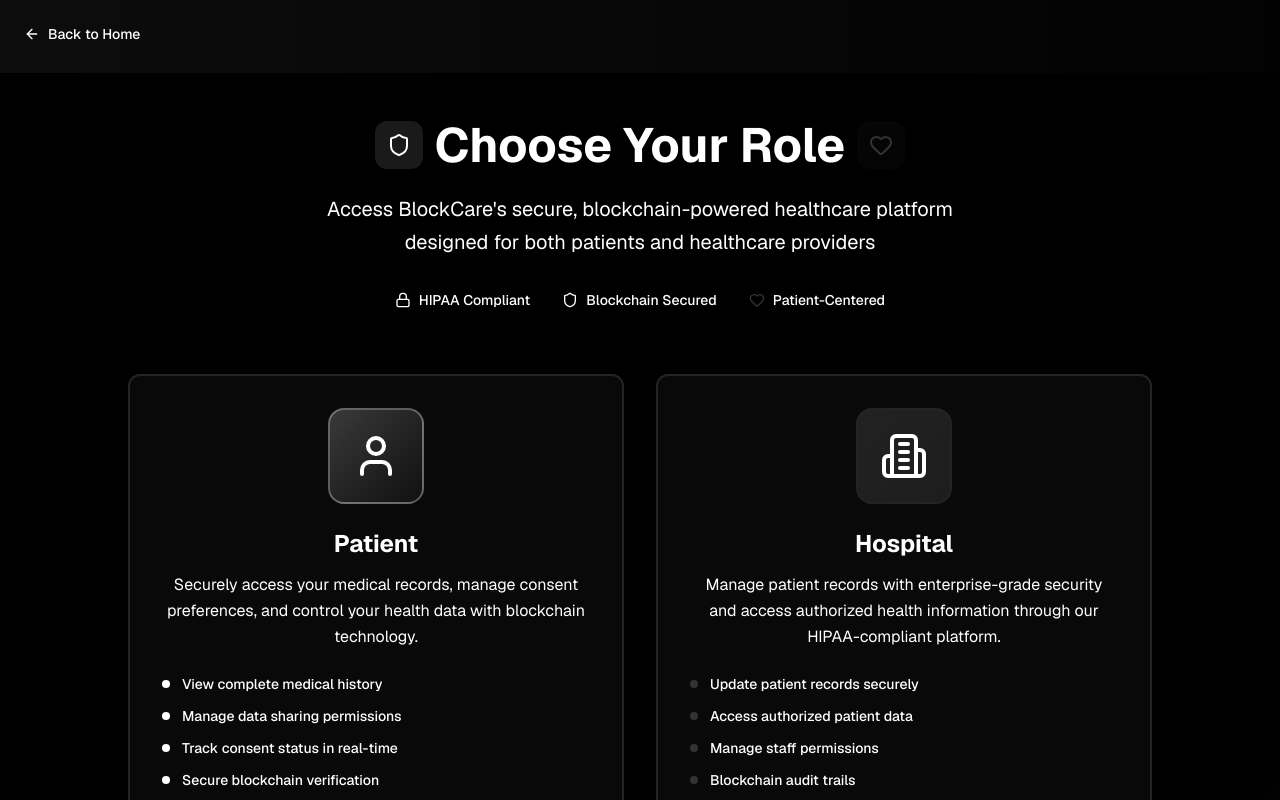
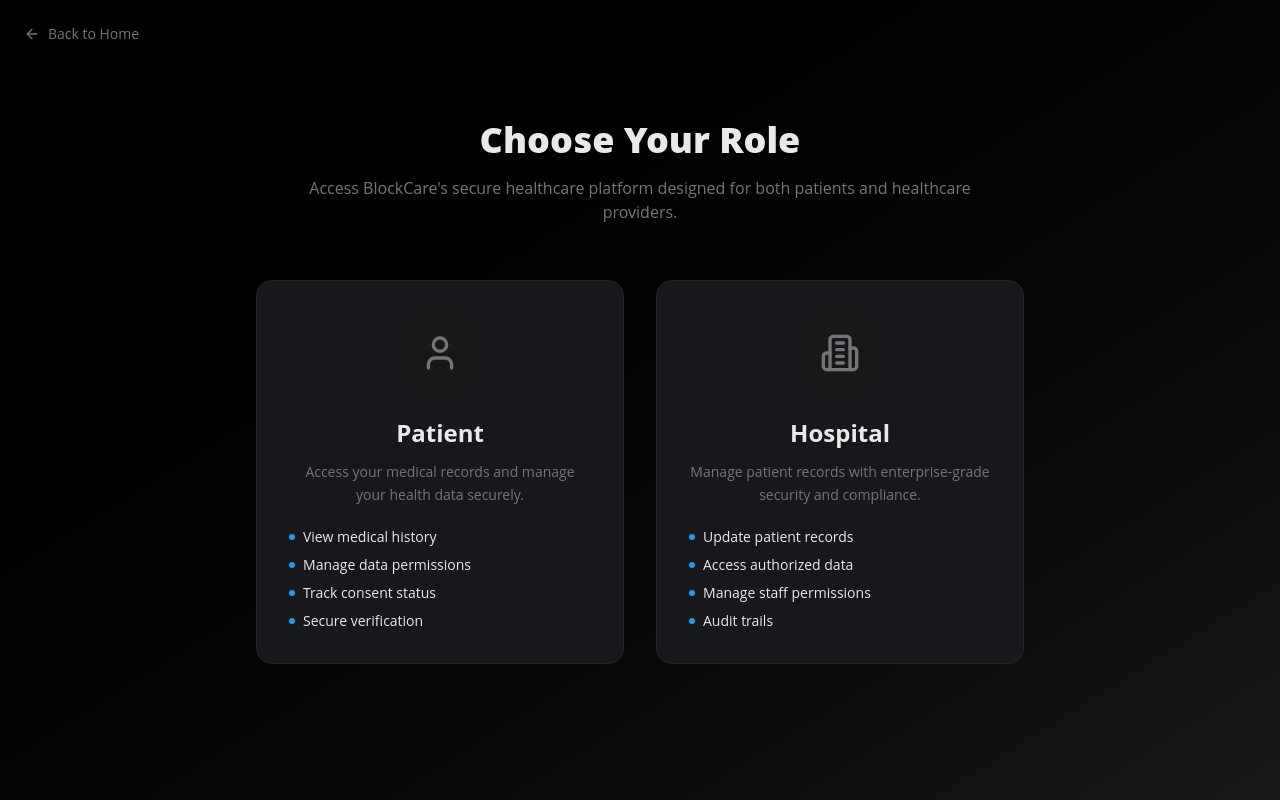
Before and after one commit to nishanthsb2003/BlockCare, a Next.js app in the folder frontend/: page /login in a window 1280 px wide. Shown: the top 800 px of the page. Built offline with nearby package versions, Linux system fonts and the light colour scheme.

Commit message:
feat: update styling and structure for login pages and global styles

```diff
--- a/frontend/src/app/globals.css
+++ b/frontend/src/app/globals.css
@@ -1,99 +1,152 @@
 @import "tailwindcss";
 
 .light {
-  --background: rgb(252, 252, 252);
-  --foreground: rgb(0, 0, 0);
-  --card: rgb(255, 255, 255);
-  --card-foreground: rgb(0, 0, 0);
-  --popover: rgb(252, 252, 252);
-  --popover-foreground: rgb(0, 0, 0);
-  --primary: rgb(0, 0, 0);
-  --primary-foreground: rgb(255, 255, 255);
-  --secondary: rgb(235, 235, 235);
-  --secondary-foreground: rgb(0, 0, 0);
-  --muted: rgb(245, 245, 245);
-  --muted-foreground: rgb(82, 82, 82);
-  --accent: rgb(235, 235, 235);
-  --accent-foreground: rgb(0, 0, 0);
-  --destructive: rgb(229, 75, 79);
-  --destructive-foreground: rgb(255, 255, 255);
-  --border: rgb(228, 228, 228);
-  --input: rgb(235, 235, 235);
-  --ring: rgb(0, 0, 0);
-  --chart-1: rgb(255, 174, 4);
-  --chart-2: rgb(45, 98, 239);
-  --chart-3: rgb(164, 164, 164);
-  --chart-4: rgb(228, 228, 228);
-  --chart-5: rgb(116, 116, 116);
-  --sidebar: rgb(252, 252, 252);
-  --sidebar-foreground: rgb(0, 0, 0);
-  --sidebar-primary: rgb(0, 0, 0);
-  --sidebar-primary-foreground: rgb(255, 255, 255);
-  --sidebar-accent: rgb(235, 235, 235);
-  --sidebar-accent-foreground: rgb(0, 0, 0);
-  --sidebar-border: rgb(235, 235, 235);
-  --sidebar-ring: rgb(0, 0, 0);
-  --font-sans: Geist, sans-serif;
+  --background: oklch(1.0000 0 0);
+  --foreground: oklch(0.1884 0.0128 248.5103);
+  --card: oklch(0.9784 0.0011 197.1387);
+  --card-foreground: oklch(0.1884 0.0128 248.5103);
+  --popover: oklch(1.0000 0 0);
+  --popover-foreground: oklch(0.1884 0.0128 248.5103);
+  --primary: oklch(0.6723 0.1606 244.9955);
+  --primary-foreground: oklch(1.0000 0 0);
+  --secondary: oklch(0.1884 0.0128 248.5103);
+  --secondary-foreground: oklch(1.0000 0 0);
+  --muted: oklch(0.9222 0.0013 286.3737);
+  --muted-foreground: oklch(0.1884 0.0128 248.5103);
+  --accent: oklch(0.9392 0.0166 250.8453);
+  --accent-foreground: oklch(0.6723 0.1606 244.9955);
+  --destructive: oklch(0.6188 0.2376 25.7658);
+  --destructive-foreground: oklch(1.0000 0 0);
+  --border: oklch(0.9317 0.0118 231.6594);
+  --input: oklch(0.9809 0.0025 228.7836);
+  --ring: oklch(0.6818 0.1584 243.3540);
+  --chart-1: oklch(0.6723 0.1606 244.9955);
+  --chart-2: oklch(0.6907 0.1554 160.3454);
+  --chart-3: oklch(0.8214 0.1600 82.5337);
+  --chart-4: oklch(0.7064 0.1822 151.7125);
+  --chart-5: oklch(0.5919 0.2186 10.5826);
+  --sidebar: oklch(0.9784 0.0011 197.1387);
+  --sidebar-foreground: oklch(0.1884 0.0128 248.5103);
+  --sidebar-primary: oklch(0.6723 0.1606 244.9955);
+  --sidebar-primary-foreground: oklch(1.0000 0 0);
+  --sidebar-accent: oklch(0.9392 0.0166 250.8453);
+  --sidebar-accent-foreground: oklch(0.6723 0.1606 244.9955);
+  --sidebar-border: oklch(0.9271 0.0101 238.5177);
+  --sidebar-ring: oklch(0.6818 0.1584 243.3540);
+  --font-sans: Open Sans, sans-serif;
   --font-serif: Georgia, serif;
-  --font-mono: Geist Mono, monospace;
-  --radius: 0.5rem;
-  --shadow-2xs: 0px 1px 2px 0px hsl(0 0% 0% / 0.09);
-  --shadow-xs: 0px 1px 2px 0px hsl(0 0% 0% / 0.09);
-  --shadow-sm: 0px 1px 2px 0px hsl(0 0% 0% / 0.18), 0px 1px 2px -1px hsl(0 0% 0% / 0.18);
-  --shadow: 0px 1px 2px 0px hsl(0 0% 0% / 0.18), 0px 1px 2px -1px hsl(0 0% 0% / 0.18);
-  --shadow-md: 0px 1px 2px 0px hsl(0 0% 0% / 0.18), 0px 2px 4px -1px hsl(0 0% 0% / 0.18);
-  --shadow-lg: 0px 1px 2px 0px hsl(0 0% 0% / 0.18), 0px 4px 6px -1px hsl(0 0% 0% / 0.18);
-  --shadow-xl: 0px 1px 2px 0px hsl(0 0% 0% / 0.18), 0px 8px 10px -1px hsl(0 0% 0% / 0.18);
-  --shadow-2xl: 0px 1px 2px 0px hsl(0 0% 0% / 0.45);
+  --font-mono: Menlo, monospace;
+  --radius: 1.3rem;
+  --shadow-2xs: 0px 2px 0px 0px hsl(202.8169 89.1213% 53.1373% / 0.00);
+  --shadow-xs: 0px 2px 0px 0px hsl(202.8169 89.1213% 53.1373% / 0.00);
+  --shadow-sm: 0px 2px 0px 0px hsl(202.8169 89.1213% 53.1373% / 0.00), 0px 1px 2px -1px hsl(202.8169 89.1213% 53.1373% / 0.00);
+  --shadow: 0px 2px 0px 0px hsl(202.8169 89.1213% 53.1373% / 0.00), 0px 1px 2px -1px hsl(202.8169 89.1213% 53.1373% / 0.00);
+  --shadow-md: 0px 2px 0px 0px hsl(202.8169 89.1213% 53.1373% / 0.00), 0px 2px 4px -1px hsl(202.8169 89.1213% 53.1373% / 0.00);
+  --shadow-lg: 0px 2px 0px 0px hsl(202.8169 89.1213% 53.1373% / 0.00), 0px 4px 6px -1px hsl(202.8169 89.1213% 53.1373% / 0.00);
+  --shadow-xl: 0px 2px 0px 0px hsl(202.8169 89.1213% 53.1373% / 0.00), 0px 8px 10px -1px hsl(202.8169 89.1213% 53.1373% / 0.00);
+  --shadow-2xl: 0px 2px 0px 0px hsl(202.8169 89.1213% 53.1373% / 0.00);
   --tracking-normal: 0em;
   --spacing: 0.25rem;
 }
 
 :root {
-  --background: rgb(0, 0, 0);
-  --foreground: rgb(255, 255, 255);
-  --card: rgb(9, 9, 9);
-  --card-foreground: rgb(255, 255, 255);
-  --popover: rgb(18, 18, 18);
-  --popover-foreground: rgb(255, 255, 255);
-  --primary: rgb(255, 255, 255);
-  --primary-foreground: rgb(0, 0, 0);
-  --secondary: rgb(34, 34, 34);
-  --secondary-foreground: rgb(255, 255, 255);
-  --muted: rgb(29, 29, 29);
-  --muted-foreground: rgb(164, 164, 164);
-  --accent: rgb(51, 51, 51);
-  --accent-foreground: rgb(255, 255, 255);
-  --destructive: rgb(255, 91, 91);
-  --destructive-foreground: rgb(0, 0, 0);
-  --border: rgb(36, 36, 36);
-  --input: rgb(51, 51, 51);
-  --ring: rgb(164, 164, 164);
-  --chart-1: rgb(255, 174, 4);
-  --chart-2: rgb(38, 113, 244);
-  --chart-3: rgb(116, 116, 116);
-  --chart-4: rgb(82, 82, 82);
-  --chart-5: rgb(228, 228, 228);
-  --sidebar: rgb(18, 18, 18);
-  --sidebar-foreground: rgb(255, 255, 255);
-  --sidebar-primary: rgb(255, 255, 255);
-  --sidebar-primary-foreground: rgb(0, 0, 0);
-  --sidebar-accent: rgb(51, 51, 51);
-  --sidebar-accent-foreground: rgb(255, 255, 255);
-  --sidebar-border: rgb(51, 51, 51);
-  --sidebar-ring: rgb(164, 164, 164);
-  --font-sans: Geist, sans-serif;
+  --background: oklch(0 0 0);
+  --foreground: oklch(0.9328 0.0025 228.7857);
+  --card: oklch(0.2097 0.0080 274.5332);
+  --card-foreground: oklch(0.8853 0 0);
+  --popover: oklch(0 0 0);
+  --popover-foreground: oklch(0.9328 0.0025 228.7857);
+  --primary: oklch(0.6692 0.1607 245.0110);
+  --primary-foreground: oklch(1.0000 0 0);
+  --secondary: oklch(0.9622 0.0035 219.5331);
+  --secondary-foreground: oklch(0.1884 0.0128 248.5103);
+  --muted: oklch(0.2090 0 0);
+  --muted-foreground: oklch(0.5637 0.0078 247.9662);
+  --accent: oklch(0.1928 0.0331 242.5459);
+  --accent-foreground: oklch(0.6692 0.1607 245.0110);
+  --destructive: oklch(0.6188 0.2376 25.7658);
+  --destructive-foreground: oklch(1.0000 0 0);
+  --border: oklch(0.2674 0.0047 248.0045);
+  --input: oklch(0.3020 0.0288 244.8244);
+  --ring: oklch(0.6818 0.1584 243.3540);
+  --chart-1: oklch(0.6723 0.1606 244.9955);
+  --chart-2: oklch(0.6907 0.1554 160.3454);
+  --chart-3: oklch(0.8214 0.1600 82.5337);
+  --chart-4: oklch(0.7064 0.1822 151.7125);
+  --chart-5: oklch(0.5919 0.2186 10.5826);
+  --sidebar: oklch(0.2097 0.0080 274.5332);
+  --sidebar-foreground: oklch(0.8853 0 0);
+  --sidebar-primary: oklch(0.6818 0.1584 243.3540);
+  --sidebar-primary-foreground: oklch(1.0000 0 0);
+  --sidebar-accent: oklch(0.1928 0.0331 242.5459);
+  --sidebar-accent-foreground: oklch(0.6692 0.1607 245.0110);
+  --sidebar-border: oklch(0.3795 0.0220 240.5943);
+  --sidebar-ring: oklch(0.6818 0.1584 243.3540);
+  --font-sans: Open Sans, sans-serif;
   --font-serif: Georgia, serif;
-  --font-mono: Geist Mono, monospace;
-  --radius: 0.5rem;
-  --shadow-2xs: 0px 1px 2px 0px hsl(0 0% 0% / 0.09);
-  --shadow-xs: 0px 1px 2px 0px hsl(0 0% 0% / 0.09);
-  --shadow-sm: 0px 1px 2px 0px hsl(0 0% 0% / 0.18), 0px 1px 2px -1px hsl(0 0% 0% / 0.18);
-  --shadow: 0px 1px 2px 0px hsl(0 0% 0% / 0.18), 0px 1px 2px -1px hsl(0 0% 0% / 0.18);
-  --shadow-md: 0px 1px 2px 0px hsl(0 0% 0% / 0.18), 0px 2px 4px -1px hsl(0 0% 0% / 0.18);
-  --shadow-lg: 0px 1px 2px 0px hsl(0 0% 0% / 0.18), 0px 4px 6px -1px hsl(0 0% 0% / 0.18);
-  --shadow-xl: 0px 1px 2px 0px hsl(0 0% 0% / 0.18), 0px 8px 10px -1px hsl(0 0% 0% / 0.18);
-  --shadow-2xl: 0px 1px 2px 0px hsl(0 0% 0% / 0.45);
+  --font-mono: Menlo, monospace;
+  --radius: 1.3rem;
+  --shadow-2xs: 0px 2px 0px 0px hsl(202.8169 89.1213% 53.1373% / 0.00);
+  --shadow-xs: 0px 2px 0px 0px hsl(202.8169 89.1213% 53.1373% / 0.00);
+  --shadow-sm: 0px 2px 0px 0px hsl(202.8169 89.1213% 53.1373% / 0.00), 0px 1px 2px -1px hsl(202.8169 89.1213% 53.1373% / 0.00);
+  --shadow: 0px 2px 0px 0px hsl(202.8169 89.1213% 53.1373% / 0.00), 0px 1px 2px -1px hsl(202.8169 89.1213% 53.1373% / 0.00);
+  --shadow-md: 0px 2px 0px 0px hsl(202.8169 89.1213% 53.1373% / 0.00), 0px 2px 4px -1px hsl(202.8169 89.1213% 53.1373% / 0.00);
+  --shadow-lg: 0px 2px 0px 0px hsl(202.8169 89.1213% 53.1373% / 0.00), 0px 4px 6px -1px hsl(202.8169 89.1213% 53.1373% / 0.00);
+  --shadow-xl: 0px 2px 0px 0px hsl(202.8169 89.1213% 53.1373% / 0.00), 0px 8px 10px -1px hsl(202.8169 89.1213% 53.1373% / 0.00);
+  --shadow-2xl: 0px 2px 0px 0px hsl(202.8169 89.1213% 53.1373% / 0.00);
+}
+
+@theme inline {
+  --color-background: var(--background);
+  --color-foreground: var(--foreground);
+  --color-card: var(--card);
+  --color-card-foreground: var(--card-foreground);
+  --color-popover: var(--popover);
+  --color-popover-foreground: var(--popover-foreground);
+  --color-primary: var(--primary);
+  --color-primary-foreground: var(--primary-foreground);
+  --color-secondary: var(--secondary);
+  --color-secondary-foreground: var(--secondary-foreground);
+  --color-muted: var(--muted);
+  --color-muted-foreground: var(--muted-foreground);
+  --color-accent: var(--accent);
+  --color-accent-foreground: var(--accent-foreground);
+  --color-destructive: var(--destructive);
+  --color-destructive-foreground: var(--destructive-foreground);
+  --color-border: var(--border);
+  --color-input: var(--input);
+  --color-ring: var(--ring);
+  --color-chart-1: var(--chart-1);
+  --color-chart-2: var(--chart-2);
+  --color-chart-3: var(--chart-3);
+  --color-chart-4: var(--chart-4);
+  --color-chart-5: var(--chart-5);
+  --color-sidebar: var(--sidebar);
+  --color-sidebar-foreground: var(--sidebar-foreground);
+  --color-sidebar-primary: var(--sidebar-primary);
+  --color-sidebar-primary-foreground: var(--sidebar-primary-foreground);
+  --color-sidebar-accent: var(--sidebar-accent);
+  --color-sidebar-accent-foreground: var(--sidebar-accent-foreground);
+  --color-sidebar-border: var(--sidebar-border);
+  --color-sidebar-ring: var(--sidebar-ring);
+
+  --font-sans: var(--font-sans);
+  --font-mono: var(--font-mono);
+  --font-serif: var(--font-serif);
+
+  --radius-sm: calc(var(--radius) - 4px);
+  --radius-md: calc(var(--radius) - 2px);
+  --radius-lg: var(--radius);
+  --radius-xl: calc(var(--radius) + 4px);
+
+  --shadow-2xs: var(--shadow-2xs);
+  --shadow-xs: var(--shadow-xs);
+  --shadow-sm: var(--shadow-sm);
+  --shadow: var(--shadow);
+  --shadow-md: var(--shadow-md);
+  --shadow-lg: var(--shadow-lg);
+  --shadow-xl: var(--shadow-xl);
+  --shadow-2xl: var(--shadow-2xl);
 }
 body{
   background: var(--background);
--- a/frontend/src/app/login/doctor/page.tsx
+++ b/frontend/src/app/login/doctor/page.tsx
@@ -224,7 +224,7 @@
               {/* Submit Button */}
               <Button
                 type="submit"
-                className="w-full h-11 bg-secondary hover:text-black"
+                className="w-full h-11 bg-primary hover:bg-black"
                 disabled={isLoading}
               >
                 {isLoading ? (
--- a/frontend/src/app/login/page.tsx
+++ b/frontend/src/app/login/page.tsx
@@ -1,16 +1,7 @@
 "use client";
 import type React from "react";
 import { useState } from "react";
-import {
-  User,
-  Building2,
-  ArrowLeft,
-  CheckCircle,
-  ArrowRight,
-  Shield,
-  Heart,
-  Lock,
-} from "lucide-react";
+import { User, Building2, ArrowLeft, Loader2 } from "lucide-react";
 import Link from "next/link";
 import { useRouter } from "next/navigation";
 
@@ -19,7 +10,6 @@
   description: string;
   features: string[];
   icon: React.ReactNode;
-  isPrimary: boolean;
   isSelected: boolean;
   onClick: () => void;
 }
@@ -29,18 +19,17 @@
   description,
   features,
   icon,
-  isPrimary,
   isSelected,
   onClick,
 }) => {
   return (
     <div
       onClick={onClick}
-      className={`relative group cursor-pointer rounded-xl p-8 transition-all duration-300 border-2 hover:shadow-xl hover:-translate-y-1
+      className={`cursor-pointer rounded-2xl p-8 border bg-card shadow-md transition-all duration-300 transform
         ${
           isSelected
-            ? "border-primary shadow-xl scale-[1.02] bg-card ring-2 ring-primary/20"
-            : "border-border hover:border-primary/50 bg-card hover:shadow-lg"
+            ? "border-primary bg-gradient-to-br from-primary/10 to-primary/5 shadow-lg scale-[1.02]"
+            : "border-border hover:shadow-lg hover:scale-[1.02]"
         }
       `}
       tabIndex={0}
@@ -53,53 +42,27 @@
         }
       }}
     >
-      {isSelected && (
-        <div className="absolute -top-2 -right-2 bg-primary rounded-full p-2 shadow-lg animate-in zoom-in-50 duration-300">
-          <CheckCircle className="h-5 w-5 text-primary-foreground" />
-        </div>
-      )}
-
       <div className="flex justify-center mb-6">
-        <div
-          className={`h-24 w-24 flex items-center justify-center rounded-2xl transition-all duration-300 group-hover:scale-110
-            ${
-              isPrimary
-                ? "bg-gradient-to-br from-primary/20 to-accent/20 border-2 border-primary/30"
-                : "bg-gradient-to-br from-secondary to-muted border-2 border-border"
-            }
-          `}
-        >
-          <div
-            className={`transition-colors ${
-              isPrimary ? "text-primary" : "text-muted-foreground"
-            }`}
-          >
-            {icon}
-          </div>
+        <div className="h-20 w-20 flex items-center justify-center rounded-xl bg-muted shadow-inner">
+          <div className="text-muted-foreground">{icon}</div>
         </div>
       </div>
 
-      <h3 className="text-2xl font-bold text-center mb-3 text-foreground group-hover:text-primary transition-colors">
+      <h3 className="text-2xl font-bold text-center mb-3 text-foreground">
         {title}
       </h3>
-      <p className="text-base text-center text-muted-foreground mb-6 leading-relaxed">
+      <p className="text-sm text-center text-muted-foreground mb-5 leading-relaxed">
         {description}
       </p>
 
-      <ul className="space-y-3 text-sm">
+      <ul className="space-y-2 text-sm">
         {features.map((feature, i) => (
-          <li key={i} className="flex items-center gap-3 text-foreground">
-            <div
-              className={`h-2 w-2 rounded-full flex-shrink-0 transition-colors
-                ${isPrimary ? "bg-primary" : "bg-accent"}
-              `}
-            />
-            <span className="font-medium">{feature}</span>
+          <li key={i} className="flex items-center gap-2 text-foreground">
+            <div className="h-1.5 w-1.5 rounded-full bg-primary flex-shrink-0" />
+            <span>{feature}</span>
           </li>
         ))}
       </ul>
-
-      <div className="absolute inset-0 rounded-xl bg-gradient-to-br from-primary/5 to-transparent opacity-0 group-hover:opacity-100 transition-opacity duration-300 pointer-events-none" />
     </div>
   );
 };
@@ -116,29 +79,27 @@
       key: "patient" as const,
       title: "Patient",
       description:
-        "Securely access your medical records, manage consent preferences, and control your health data with blockchain technology.",
+        "Access your medical records and manage your health data securely.",
       features: [
-        "View complete medical history",
-        "Manage data sharing permissions",
-        "Track consent status in real-time",
-        "Secure blockchain verification",
+        "View medical history",
+        "Manage data permissions",
+        "Track consent status",
+        "Secure verification",
       ],
-      icon: <User className="h-12 w-12" />,
-      isPrimary: true,
+      icon: <User className="h-10 w-10" />,
     },
     {
       key: "hospital" as const,
       title: "Hospital",
       description:
-        "Manage patient records with enterprise-grade security and access authorized health information through our HIPAA-compliant platform.",
+        "Manage patient records with enterprise-grade security and compliance.",
       features: [
-        "Update patient records securely",
-        "Access authorized patient data",
+        "Update patient records",
+        "Access authorized data",
         "Manage staff permissions",
-        "Blockchain audit trails",
+        "Audit trails",
       ],
-      icon: <Building2 className="h-12 w-12" />,
-      isPrimary: false,
+      icon: <Building2 className="h-10 w-10" />,
     },
   ];
 
@@ -148,12 +109,7 @@
 
     try {
       await new Promise((res) => setTimeout(res, 1500));
-      // Redirect based on selected role
-      if (selectedRole === "patient") {
-        router.push("/login/user");
-      } else if (selectedRole === "hospital") {
-        router.push("/login/doctor");
-      }
+      router.push(selectedRole === "patient" ? "/login/user" : "/login/doctor");
     } catch (error) {
       console.error("Navigation failed:", error);
       setIsLoading(false);
@@ -161,56 +117,30 @@
   };
 
   return (
-    <div className="min-h-screen bg-gradient-to-br from-background via-background to-secondary/30">
-      <header className="relative">
-        <div className="absolute inset-0 bg-gradient-to-r from-primary/5 to-accent/5" />
-        <div className="relative p-6">
+    <div className="min-h-screen bg-gradient-to-br from-background to-muted">
+      <header className="p-6">
         <Link
           href="/"
-            className="inline-flex items-center gap-2 text-sm text-muted-foreground hover:text-primary transition-colors font-medium"
+          className="inline-flex items-center gap-2 text-sm text-muted-foreground hover:text-foreground transition-colors"
         >
           <ArrowLeft className="h-4 w-4" />
           Back to Home
         </Link>
-        </div>
       </header>
 
-      <main className="flex-1 px-4 py-12">
-        <div className="max-w-6xl mx-auto">
-          <div className="text-center mb-16">
-            <div className="flex justify-center items-center gap-3 mb-6">
-              <div className="h-12 w-12 bg-primary/10 rounded-xl flex items-center justify-center">
-                <Shield className="h-6 w-6 text-primary" />
-              </div>
-              <h1 className="text-4xl md:text-5xl font-bold text-foreground">
+      <main className="px-4 py-12">
+        <div className="max-w-5xl mx-auto">
+          <div className="text-center mb-14">
+            <h1 className="text-4xl font-extrabold text-foreground mb-4">
               Choose Your Role
             </h1>
-              <div className="h-12 w-12 bg-accent/10 rounded-xl flex items-center justify-center">
-                <Heart className="h-6 w-6 text-accent" />
-              </div>
-            </div>
-            <p className="text-xl text-muted-foreground max-w-2xl mx-auto leading-relaxed">
-              Access BlockCare's secure, blockchain-powered healthcare platform
-              designed for both patients and healthcare providers
+            <p className="text-base text-muted-foreground max-w-2xl mx-auto">
+              Access BlockCare's secure healthcare platform designed for both
+              patients and healthcare providers.
             </p>
-
-            <div className="flex justify-center items-center gap-8 mt-8 text-sm text-muted-foreground">
-              <div className="flex items-center gap-2">
-                <Lock className="h-4 w-4 text-primary" />
-                <span className="font-medium">HIPAA Compliant</span>
-              </div>
-              <div className="flex items-center gap-2">
-                <Shield className="h-4 w-4 text-primary" />
-                <span className="font-medium">Blockchain Secured</span>
-              </div>
-              <div className="flex items-center gap-2">
-                <Heart className="h-4 w-4 text-accent" />
-                <span className="font-medium">Patient-Centered</span>
-              </div>
-            </div>
           </div>
 
-          <div className="grid lg:grid-cols-2 gap-8 mb-12 max-w-5xl mx-auto">
+          <div className="grid sm:grid-cols-2 gap-8 mb-10 max-w-3xl mx-auto">
             {roles.map((role) => (
               <RoleCard
                 key={role.key}
@@ -218,7 +148,6 @@
                 description={role.description}
                 features={role.features}
                 icon={role.icon}
-                isPrimary={role.isPrimary}
                 isSelected={selectedRole === role.key}
                 onClick={() => setSelectedRole(role.key)}
               />
@@ -230,44 +159,21 @@
               <button
                 onClick={handleContinue}
                 disabled={isLoading}
-                className="group inline-flex items-center gap-3 px-12 py-4 rounded-xl bg-background text-primary-foreground font-semibold text-lg hover:bg-primary/90 disabled:opacity-50 disabled:cursor-not-allowed transition-all duration-300 shadow-lg hover:shadow-xl hover:-translate-y-0.5 active:translate-y-0"
+                className="px-8 py-4 rounded-xl bg-primary text-secondary font-medium hover:bg-primary/90 disabled:opacity-50 disabled:cursor-not-allowed transition-all w-full sm:w-auto shadow-md"
               >
                 {isLoading ? (
-                  <>
-                    <div className="h-5 w-5 animate-spin rounded-full border-2 border-primary border-t-primary-foreground" />
-                    <span>Securing Connection...</span>
-                  </>
+                  <Loader2 className="h-5 w-5 animate-spin" />
                 ) : (
-                  <>
-                    <span className="text-primary-foreground">
+                  <span>
                     Continue as{" "}
                     {selectedRole === "patient" ? "Patient" : "Hospital"}
                   </span>
-                    <ArrowRight className="h-5 w-5 group-hover:translate-x-1 transition-transform" />
-                  </>
                 )}
               </button>
             </div>
           )}
-
-          <div className="mt-16 text-center">
-            <div className="max-w-3xl mx-auto bg-card/50 backdrop-blur-sm rounded-2xl p-8 border border-border/50">
-              <p className="text-base text-muted-foreground leading-relaxed">
-                Both roles utilize advanced blockchain technology for secure,
-                tamper-proof medical data management with full HIPAA compliance
-                and enterprise-grade encryption. Your data remains private and
-                under your control.
-              </p>
-            </div>
-          </div>
         </div>
       </main>
-
-      <footer className="mt-16 p-8 text-center border-t border-border/50">
-        <p className="text-sm text-muted-foreground font-medium">
-          © 2024 BlockCare. HIPAA compliant blockchain health records platform.
-        </p>
-      </footer>
     </div>
   );
 };
```
Lines whose indentation alone changed are shown as unchanged.
